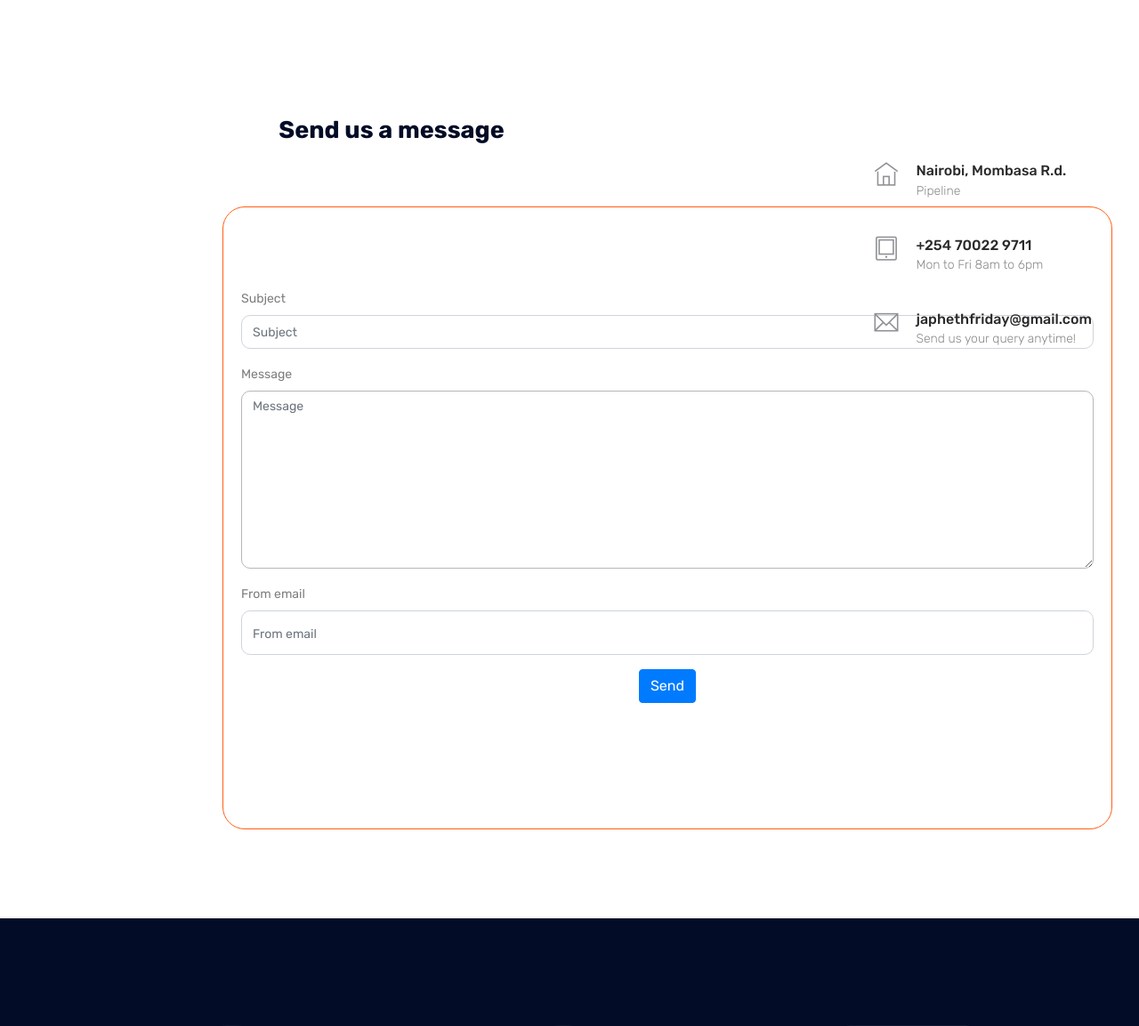
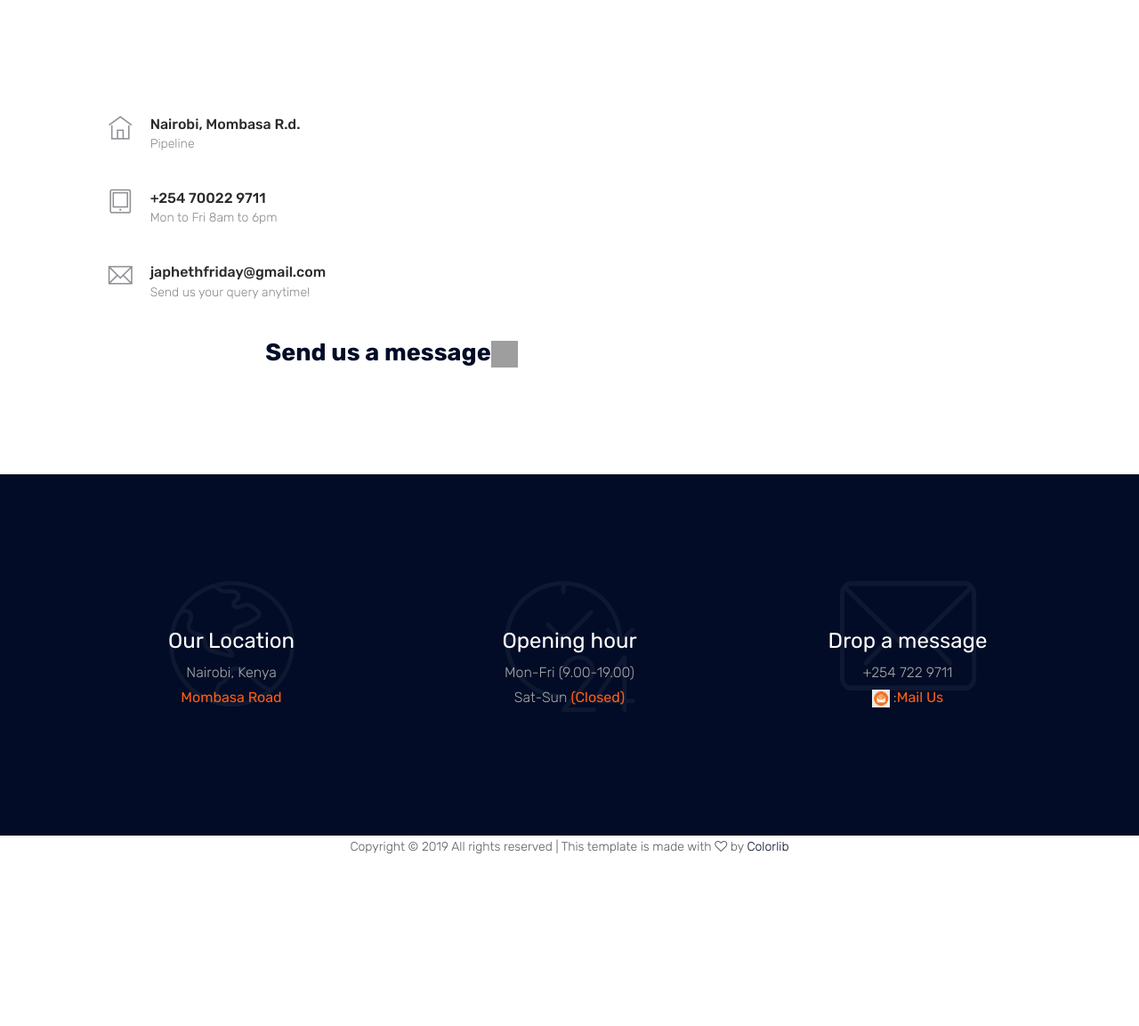
Before and after one commit to markmumba/taj, a Django app: page /email/ in a window 1280 px wide. Shown: the part 95-1248 px from the top of the page at 89% size. After the commit the page ends 1054 px from the top, so only its background shows below. Run offline with Django 3.2, Linux system fonts and the light colour scheme; some libraries are stand-ins or nearby versions; grey boxes are pictures that could not be loaded.

Commit message:
the email page

```diff
--- a/tajmoversapp/templates/contact.html
+++ b/tajmoversapp/templates/contact.html
@@ -31,7 +31,7 @@
     <!-- <link rel="stylesheet" href="css/responsive.css"> -->
 </head>
 <style>
-        #id_subject{
+    #id_subject {
 
 
 
@@ -39,27 +39,31 @@
         border-radius: 10px;
 
     }
-       #id_message{
+
+    #id_message {
 
         height: 50px;
-           border-color:rgb(182, 182, 182);
-           border-radius:10px;
+        border-color: rgb(182, 182, 182);
+        border-radius: 10px;
         height: 200px;
 
     }
-       #id_from_email{
+
+    #id_from_email {
 
         height: 50px;
 
         border-radius: 10px;
 
     }
-       #id_destinations{
+
+    #id_destinations {
         height: 100px;
 
         border-radius: 25px;
     }
 </style>
+
 <body>
     <header>
         <div class="header-area">
@@ -113,31 +117,7 @@
     <!-- ================ contact section start ================= -->
     <section class="contact-section">
 
-                <div class="row">
-                    <div class="col-12">
-                        <h2 class="contact-title text-center" style="padding-right: 400px;;">Send us a message</h2>
-                    </div>
-                    <div class="col-lg-8">
-                            <div class="col-sm-9 animated" style=" padding-left:250px; padding-top: 50px;">
-                                    <div class="card"
-                                    style="width: 1000px;border-radius: 25px; height: 700px; font-weight: 600; border-color: #ff5e13; ">
-                                    <div class="card-body" style="padding-top: 90px;">
-                                        <form action="{% url 'contact'%}" method="post" enctype="multipart/form-data"
-                                        style="height: 50px;">
 
-                                        {% csrf_token%}
-                                        {% bootstrap_form form %}
-
-
-                                        <div class="form-group text-center">
-                                            <input type="submit" class="btn btn-primary sign-up-button" value="Send">
-                                        </div>
-                                        <input type="hidden" name="next" value="">
-                                    </form>
-                                </div>
-                            </div>
-                        </div>
-                    </div>
 
         <!-- form ends -->
 
@@ -166,6 +146,19 @@
         </div>
         </div>
         </div>
+
+        <div class="row">
+            <div class="col-12">
+                <h2 class="contact-title text-center" style="padding-right: 400px;;">Send us a message<a
+                        style="text-decoration: none; color: white;" href="mailto:markmumba01@gmail.com"
+                        target="_top"><img style="width: 30px; height: 30px;"
+                            src="https://image.flaticon.com/icons/svg/109/109617.svg" /></a>
+                </h2>
+            </div>
+
+
+
+
     </section>
     <!-- ================ contact section end ================= -->
 
@@ -203,7 +196,10 @@
                         <p>
                             +254 722 9711
                             <br>
-                            <img width="20px" height="20px" src="{% static 'img/gmail.png' %} "> :<a style="text-decoration: none; color: #ff5e13;" href="mailto:japhethfriday@gmail.com?Subject=Hello%20again" target="_bottom"><span class="underline-hover">Mail Us </span></a>
+                            <img width="20px" height="20px" src="{% static 'img/gmail.png' %} "> :<a
+                                style="text-decoration: none; color: #ff5e13;"
+                                href="mailto:japhethfriday@gmail.com?Subject=Hello%20again" target="_bottom"><span
+                                    class="underline-hover">Mail Us </span></a>
                         </p>
                     </div>
                 </div>
@@ -218,9 +214,14 @@
             <div class="row justify-content-center">
                 <div class="col-lg-12">
                     <div class="copyright_part_text text-center">
-                        <p class="footer-text m-0"><!-- Link back to Colorlib can't be removed. Template is licensed under CC BY 3.0. -->
-Copyright &copy;<script>document.write(new Date().getFullYear());</script> All rights reserved | This template is made with <i class="fa fa-heart-o" aria-hidden="true"></i> by <a href="https://colorlib.com" target="_blank">Colorlib</a>
-<!-- Link back to Colorlib can't be removed. Template is licensed under CC BY 3.0. --></p>
+                        <p class="footer-text m-0">
+                            <!-- Link back to Colorlib can't be removed. Template is licensed under CC BY 3.0. -->
+                            Copyright &copy;
+                            <script>document.write(new Date().getFullYear());</script> All rights reserved | This
+                            template is made with <i class="fa fa-heart-o" aria-hidden="true"></i> by <a
+                                href="https://colorlib.com" target="_blank">Colorlib</a>
+                            <!-- Link back to Colorlib can't be removed. Template is licensed under CC BY 3.0. -->
+                        </p>
                     </div>
                 </div>
             </div>
--- a/tajmoversapp/views.py
+++ b/tajmoversapp/views.py
@@ -36,7 +36,7 @@ def contact(request):
             message = form.cleaned_data['message']
             from_email = form.cleaned_data['from_email']
             try:
-                send_mail(subject, message,from_email,)
+                send_mail(subject, message,from_email, ['markmumba01@gmail.com'])
             except BadHeaderError:
                 return HttpResponse('Please input correct details as directed')
             return redirect('success')
@@ -53,7 +53,7 @@ def emailView(request):
             from_email = form.cleaned_data['from_email']
             subject = form.cleaned_data['subject']
             try:
-                send_mail(description, user_name,subject, from_email ['jmunyiwamwangi@gmail.com'])
+                send_mail(description, user_name,subject, from_email, ['markmumba01@gmail.com'])
             except BadHeaderError:
                 return HttpResponse('Please input correct details as directed')
             return redirect('success')
```
Also changed, not shown: static/css/styles.css (+11 -0 lines), static/img/arrow.png (added). Lines whose indentation alone changed are shown as unchanged.
